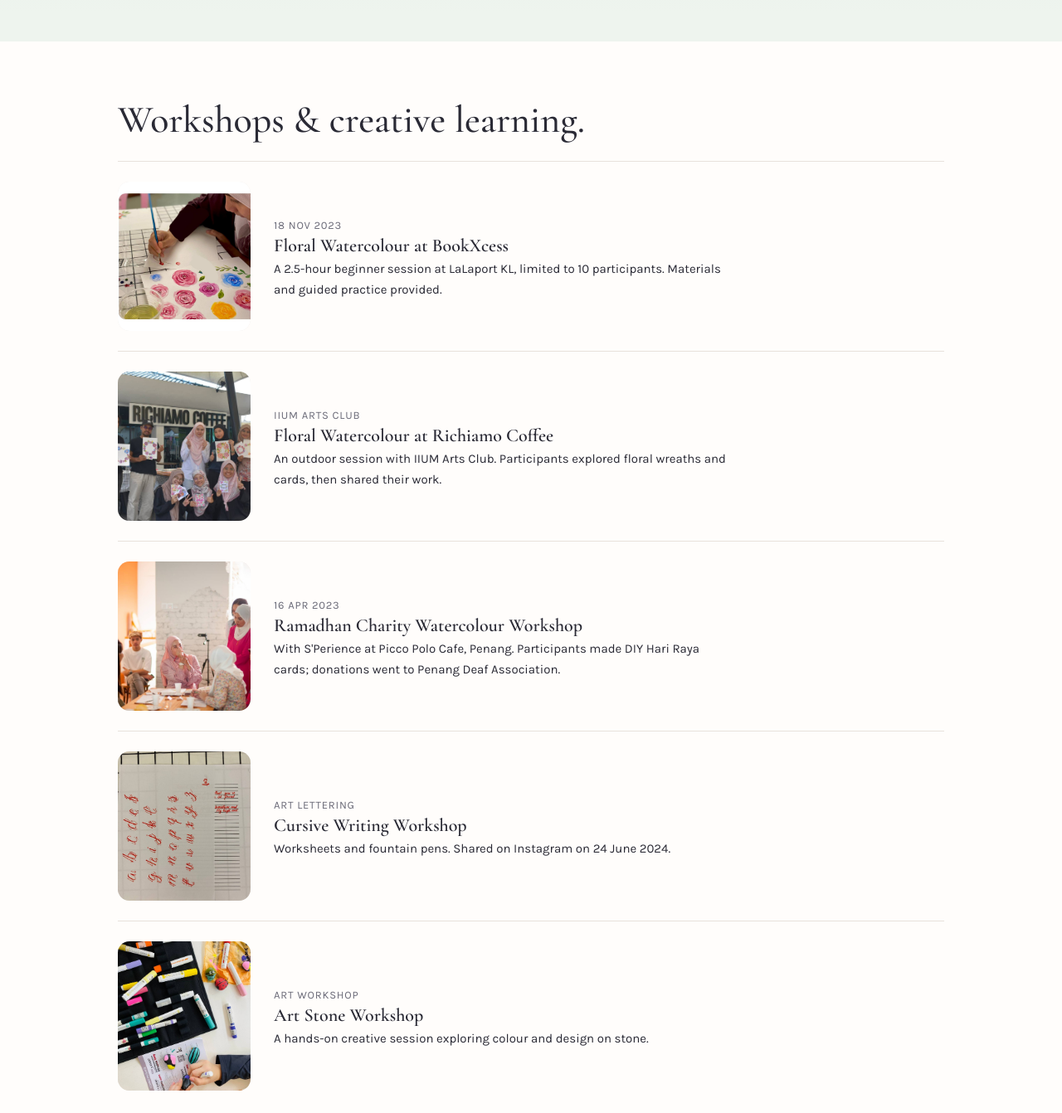
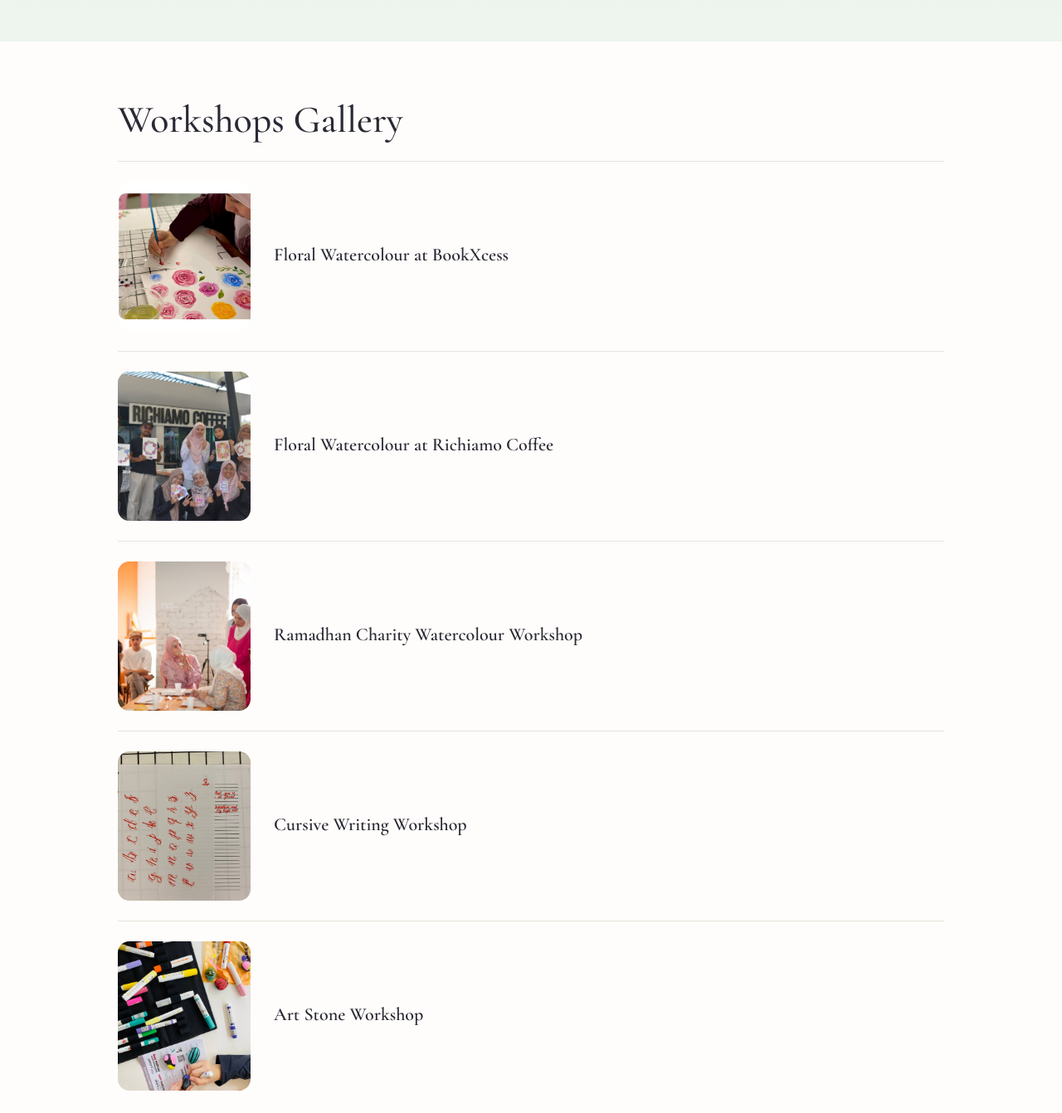
Before and after one commit to farrahwartz/farrahwartz.github.io, a plain HTML site: page index.html in a window 1280 px wide. Shown: the part 2820-4162 px from the top of the page at 83% size. Drawn offline with nearby package versions, Linux system fonts and the light colour scheme.

Commit message:
Rename to Workshops Gallery and remove dates and descriptions

```diff
--- a/index.html
+++ b/index.html
@@ -152,13 +152,13 @@ footer{padding:26px 0 40px;font-size:14px;color:var(--mut);text-align:center}
 </div></section>
 
 <section id="experience"><div class="w">
-<h2>Workshops &amp; creative learning.</h2>
+<h2>Workshops Gallery</h2>
 <div class="exp">
-<article><div class="photo"><img src="assets/bookxcess-practice.jpg" alt="Floral watercolour practice at BookXcess" loading="lazy"></div><div><small>18 Nov 2023</small><h3>Floral Watercolour at BookXcess</h3><p>A 2.5-hour beginner session at LaLaport KL, limited to 10 participants. Materials and guided practice provided.</p></div></article>
-<article><div class="photo"><img src="assets/iium-group.jpg" alt="IIUM Arts Club group at Richiamo Coffee" loading="lazy"></div><div><small>IIUM Arts Club</small><h3>Floral Watercolour at Richiamo Coffee</h3><p>An outdoor session with IIUM Arts Club. Participants explored floral wreaths and cards, then shared their work.</p></div></article>
-<article><div class="photo"><img src="assets/ramadhan-charity.jpg" alt="Ramadhan Charity Watercolour Workshop" loading="lazy"></div><div><small>16 Apr 2023</small><h3>Ramadhan Charity Watercolour Workshop</h3><p>With S'Perience at Picco Polo Cafe, Penang. Participants made DIY Hari Raya cards; donations went to Penang Deaf Association.</p></div></article>
-<article><div class="photo"><img src="assets/cursive-practice.jpg" alt="Cursive writing practice sheets" loading="lazy"></div><div><small>Art Lettering</small><h3>Cursive Writing Workshop</h3><p>Worksheets and fountain pens. Shared on Instagram on 24 June 2024.</p></div></article>
-<article><div class="photo"><img src="assets/art-stone.jpg" alt="Art Stone Workshop" loading="lazy"></div><div><small>Art Workshop</small><h3>Art Stone Workshop</h3><p>A hands-on creative session exploring colour and design on stone.</p></div></article>
+<article><div class="photo"><img src="assets/bookxcess-practice.jpg" alt="Floral watercolour practice at BookXcess" loading="lazy"></div><div><h3>Floral Watercolour at BookXcess</h3></div></article>
+<article><div class="photo"><img src="assets/iium-group.jpg" alt="IIUM Arts Club group at Richiamo Coffee" loading="lazy"></div><div><h3>Floral Watercolour at Richiamo Coffee</h3></div></article>
+<article><div class="photo"><img src="assets/ramadhan-charity.jpg" alt="Ramadhan Charity Watercolour Workshop" loading="lazy"></div><div><h3>Ramadhan Charity Watercolour Workshop</h3></div></article>
+<article><div class="photo"><img src="assets/cursive-practice.jpg" alt="Cursive writing practice sheets" loading="lazy"></div><div><h3>Cursive Writing Workshop</h3></div></article>
+<article><div class="photo"><img src="assets/art-stone.jpg" alt="Art Stone Workshop" loading="lazy"></div><div><h3>Art Stone Workshop</h3></div></article>
 </div>
 </div></section>
 
```
